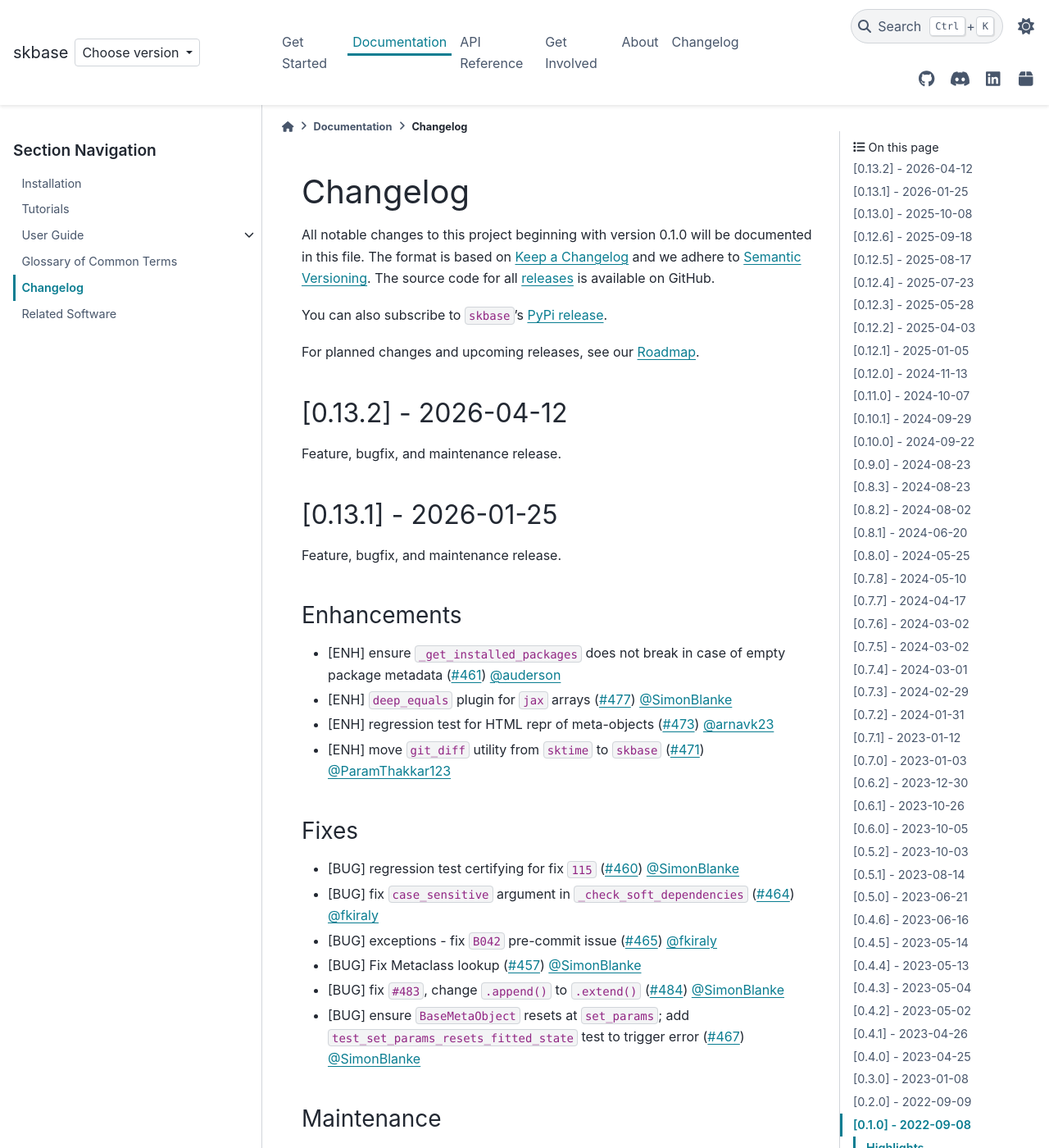
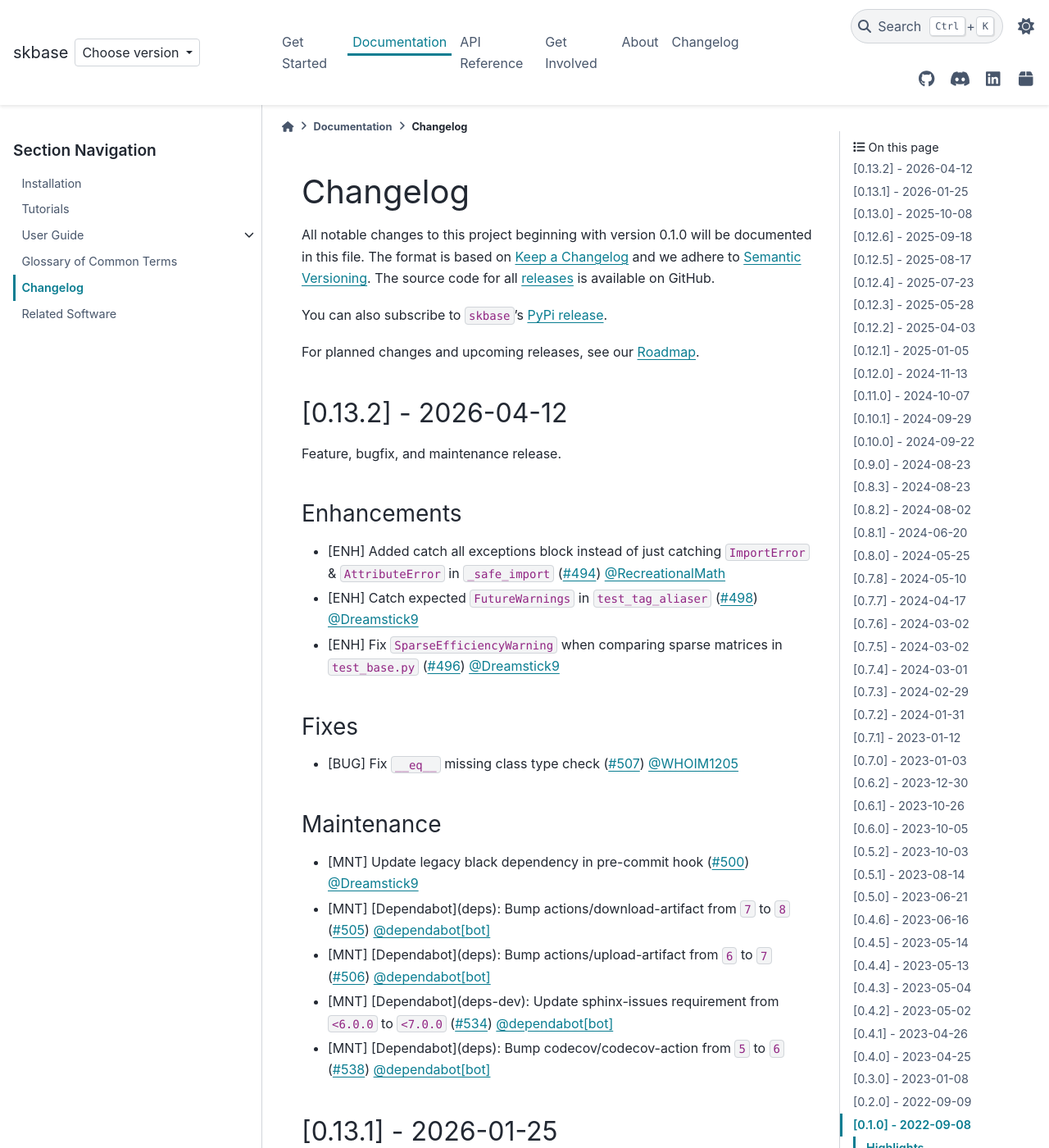
Before and after one commit to sktime/skbase, a Sphinx documentation site: the page built from docs/source/user_documentation/changelog.rst, in a window 1280 px wide and 1400 px high. Shown: the whole window at 82% size. Built offline with Sphinx 7.4.7 and the PyData theme 0.15.4, drawn with Linux system fonts in a browser that asks for light colours; comment, search, counter and statistics services are not loaded.

Commit message:
Update changelog.rst

```diff
--- a/docs/source/user_documentation/changelog.rst
+++ b/docs/source/user_documentation/changelog.rst
@@ -18,6 +18,37 @@
 =====================
 
 Feature, bugfix, and maintenance release.
+
+Enhancements
+------------
+
+* [ENH] Added catch all exceptions block instead of just
+  catching ``ImportError`` & ``AttributeError`` in ``_safe_import``
+  (:pr:`494`) :user:`RecreationalMath`
+* [ENH] Catch expected ``FutureWarnings`` in ``test_tag_aliaser``
+  (:pr:`498`) :user:`Dreamstick9`
+* [ENH] Fix ``SparseEfficiencyWarning`` when comparing
+  sparse matrices in ``test_base.py`` (:pr:`496`) :user:`Dreamstick9`
+
+Fixes
+-----
+
+* [BUG] Fix ``__eq__`` missing class type check (:pr:`507`) :user:`WHOIM1205`
+
+Maintenance
+-----------
+
+* [MNT] Update legacy black dependency in pre-commit hook
+  (:pr:`500`) :user:`Dreamstick9`
+* [MNT] [Dependabot](deps): Bump actions/download-artifact from ``7`` to ``8``
+  (:pr:`505`) :user:`dependabot[bot]`
+* [MNT] [Dependabot](deps): Bump actions/upload-artifact from ``6`` to ``7``
+  (:pr:`506`) :user:`dependabot[bot]`
+* [MNT] [Dependabot](deps-dev): Update sphinx-issues requirement
+  from ``<6.0.0`` to ``<7.0.0`` (:pr:`534`) :user:`dependabot[bot]`
+* [MNT] [Dependabot](deps): Bump codecov/codecov-action
+  from ``5`` to ``6`` (:pr:`538`) :user:`dependabot[bot]`
+
 
 [0.13.1] - 2026-01-25
 =====================
```
